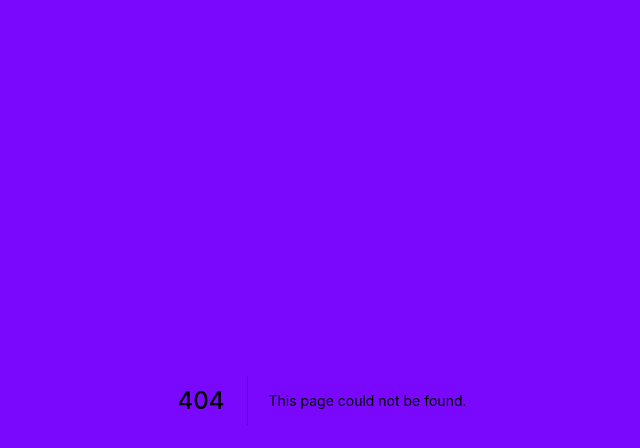
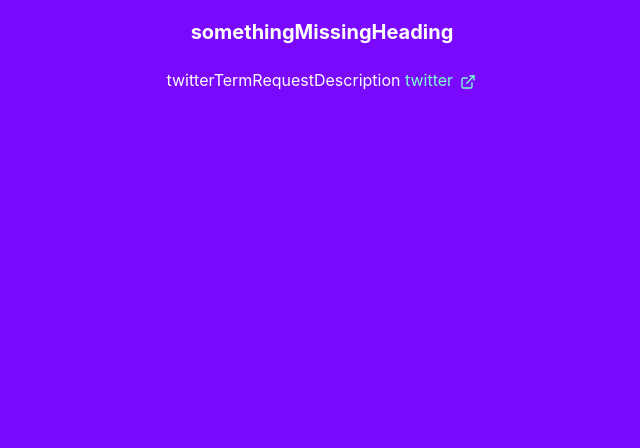
Before and after one commit to Glosseta/glosseta, a Next.js app: page /all-terms/new-term-request in a window 1280 px wide. Before the commit this address had no page. Shown: the top 448 px of the page, without its empty margins (318-958 px from the left). Built offline with nearby package versions, Linux system fonts and the light colour scheme.

Commit message:
Adds section for requesting new terms

```diff
--- a/public/locales/en/common.json
+++ b/public/locales/en/common.json
@@ -15,6 +15,9 @@
     "searchResultContentSourceDescription" : "The definition you see above is stored on the Arweave network which is a protocol for storing data permanently in a decentralized manner among network users who have storage to spare. As a result, this definition will live forever on the Arweave network.",
     "searchResultContentSourceTransactionLinkText" : "Click here to view the Arweave transaction for this definition",
 
+    "somethingMissingHeading" : "Something missing?",
+    "twitterTermRequestDescription" : "If there's a specific term you were looking for but don't see below, please let us know and we'll get it added.  Give us a shout on ",
+
     "opensInANewWindow" : "Opens in a new window",
     "twitter" : "Twitter",
     "or" : "or",
--- a/src/pages/all-terms/index.tsx
+++ b/src/pages/all-terms/index.tsx
@@ -3,15 +3,13 @@ import { serverSideTranslations } from "next-i18next/serverSideTranslations";
 import getTermList from "../../utils/termListUtil";
 import { SimpleGrid, chakra } from "@chakra-ui/react";
 import { ResultBox } from "../search/result-box";
+import { NewTermRequest } from "./new-term-request";
 
 const AllTerms = ({ terms }: any): JSX.Element => {
   /**
    * TODO:
    * 1. Add a return for if the terms map is empty
-   * 2. Add some lipstick to the page
-   * 3. Add the gray search result boxes into the view for each term instead of the list
    * 4. Add search bar for filtering
-   * 5. Sort the subarray's
    */
 
   return (
@@ -27,6 +25,7 @@ const AllTerms = ({ terms }: any): JSX.Element => {
             display="flex"
             alignItems="center"
           >
+            <NewTermRequest/>
             {terms.map((termItem: any) => {
               return (
                 <ResultBox
--- /dev/null
+++ b/src/pages/all-terms/new-term-request.tsx
@@ -0,0 +1,39 @@
+import { Box, Text, Link, Container, VStack, Heading } from "@chakra-ui/react";
+import { ExternalLinkIcon } from "@chakra-ui/icons";
+import styles from "../../../styles/Home.module.css";
+import { useTranslation } from 'next-i18next';
+
+export const NewTermRequest = ({ term }: any): JSX.Element => {
+  const { t } = useTranslation();
+  const twitter_href = 'https://twitter.com/intent/tweet?screen_name=Glossetadotcom&text=Please%20add%20the%20following%20term%20to%20the%20knowledge%20base:';
+
+  return (
+    <>
+      <Container maxW={{ base: "sm", sm: "6xl" }}>
+        <Box>
+          <VStack padding={3}>
+            <Heading
+              as="h1"
+              padding={2}
+              color="white"
+              fontSize={{ base: "md", sm: "xl" }}
+            >
+              {t('somethingMissingHeading')}
+            </Heading>
+            <Text padding={2} fontSize={{ base: "xs", sm: "md" }} color="white">
+              {t('twitterTermRequestDescription')}{" "}
+              <Link color="aquamarine" href={twitter_href} isExternal>
+                {t('twitter')} <ExternalLinkIcon mx="2px" />
+                <span className={styles.visuallyhidden}>
+                  {t('opensInANewWindow')}
+                </span>
+              </Link>
+            </Text>
+          </VStack>
+        </Box>
+      </Container>
+    </>
+  );
+};
+
+export default NewTermRequest;
```
